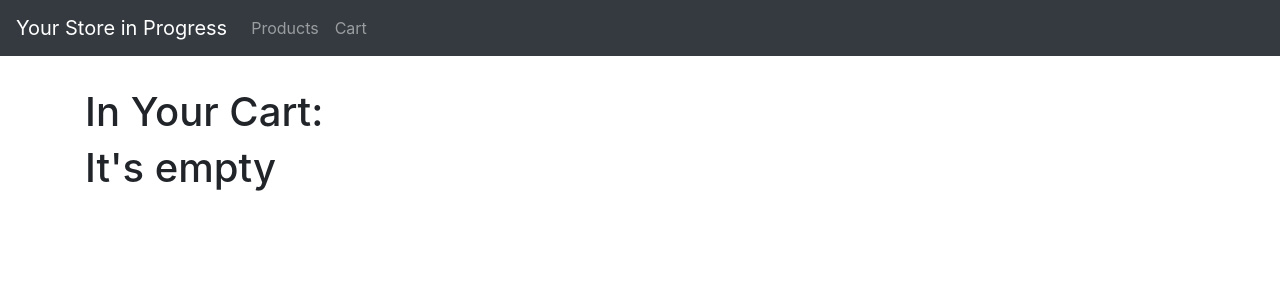
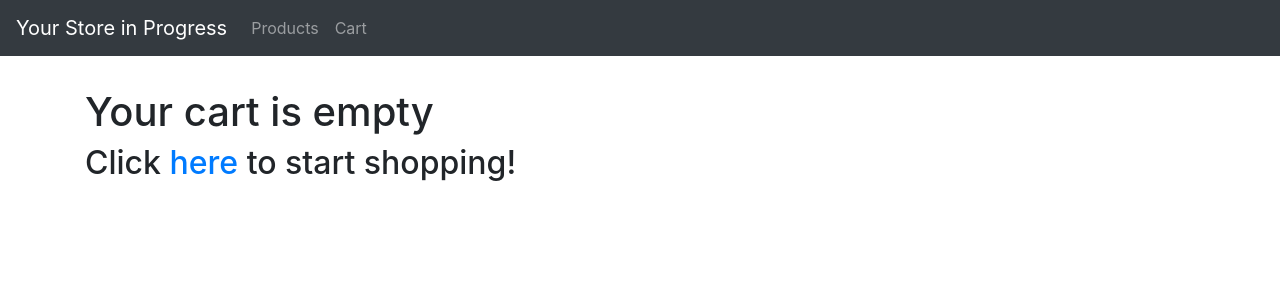
Before and after one commit to KaemonIsland/your-store-in-progress, a React (Create React App) app: page /cart in a window 1280 px wide. Shown: the top 300 px of the page. Built offline with nearby package versions, Linux system fonts and the light colour scheme.

Commit message:
Added Total price to cart

```diff
--- a/src/components/cart/CartProduct.js
+++ b/src/components/cart/CartProduct.js
@@ -26,7 +26,7 @@ const CartProduct = ({name, category, id, img, price, seller, remove}) => {
                 <ProductImage img={img} />
             </ImageContainer>
             <div>
-                <h1>{name}</h1>
+                <h3>{name}</h3>
                 <p>Sold by: <em>{seller}</em></p>
             </div>
             <div>
--- a/src/components/cart/cart.js
+++ b/src/components/cart/cart.js
@@ -3,16 +3,35 @@ import { connect } from 'react-redux'
 import styled from 'styled-components'
 import CartProduct from './CartProduct'
 import { removeProduct } from '../../reducers/cart'
+import { Link } from 'react-router-dom'
 
 const CartContainer = styled.div`
     margin-top: 2rem;
 `
 
 const Cart = ({cart, dispatch}) => {
+
+    const getTotalPrice = cartItems => {
+        const priceArr = cartItems.map(product => product.price)
+        return priceArr.reduce((acc, cur) => acc + cur);
+    }
     return (
         <CartContainer className="container">
-            <h1>In Your Cart:</h1>
-            { cart.length < 1 ? (<h1>It's empty</h1>) : null }
+            { cart.length < 1 ?
+                (
+                    <>
+                    <h1>Your cart is empty</h1>
+                    <h2>Click <Link to="/products/all">here</Link> to start shopping!</h2>
+
+                    </>
+                ) :
+                (
+                    <>
+                        <h3>Total: ${getTotalPrice(cart)}</h3>
+                        <h1>Your Cart:</h1>
+                    </>
+                )
+            }
             {
                 cart.map(product => (
                     <CartProduct
```
